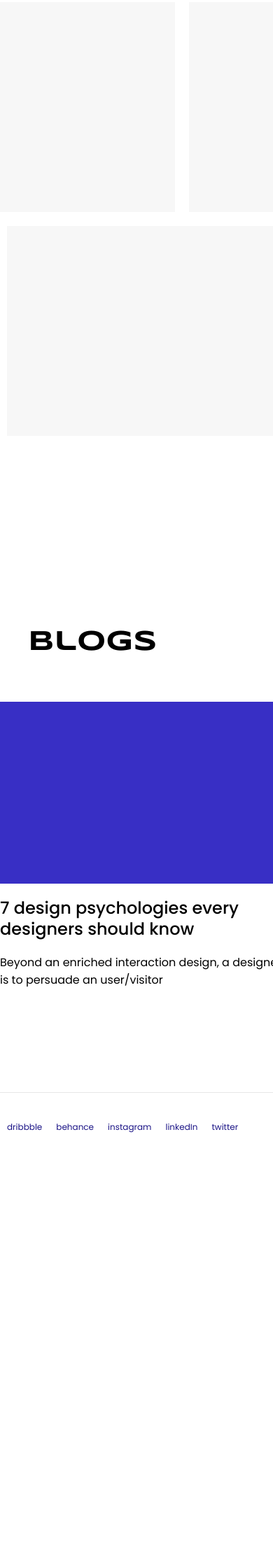
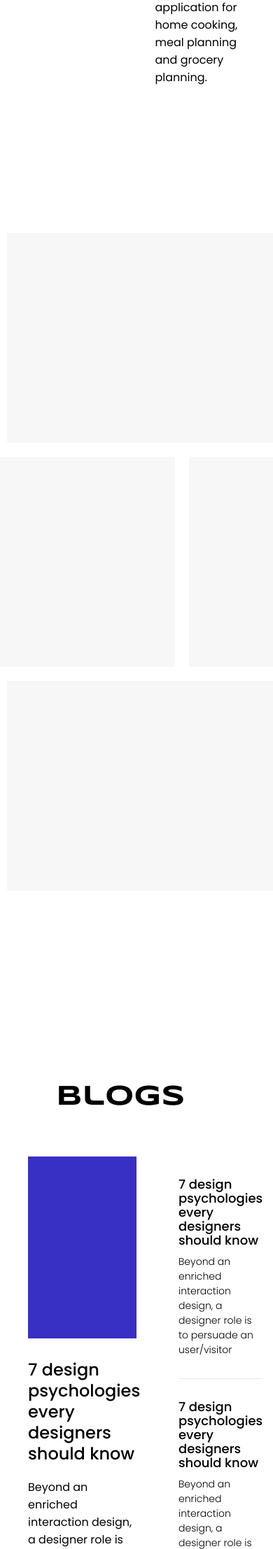
Before and after one commit to KrishnaAnandh/Kribbler.design, a PHP site: page / in a window 390 px wide; the page is wider, and only the part inside the window is pictured. Shown: the part 2717-4931 px from the top of that part at 70% size. Before the commit the page ends 4336 px from the top of that part, so only its background shows below. Run offline with PHP 8.4, Linux system fonts and the light colour scheme.

Commit message:
Added Header, Responsive Fixes

```diff
--- a/css/style.css
+++ b/css/style.css
@@ -277,10 +319,6 @@ a:hover::after{
 }
 .blogs-container{
     position: relative;
-    width: 960px;
-    left: 0;
-    right: 0;
-    margin:auto;
     padding: 100px 0;
 }
 .blogs-head{
@@ -299,6 +337,8 @@ a:hover::after{
 .blogs-right{
     width: 50%;
     margin-left: 60px;
+    display: flex;
+    flex-direction: column;
 }
 .blog-1{
     height: 100%;
@@ -336,7 +376,7 @@ a:hover::after{
 }
 
 .blog-1 .blog-title
-{ margin: 20px 0;}
+{ margin: 30px 0 20px;}
 
 .blog-2 .blog-title, .blog-3 .blog-title, .blog-4 .blog-title
 {
@@ -391,6 +427,24 @@ a:hover::after{
     background-color: #30f9dd;
     top: 120%;
     transition: all .2s ease;
+}
+
+
+
+
+.container{
+    max-width: 1440px;
+    left: 0;
+    right: 0;
+    margin:auto;
+    padding-left: 40px;
+    padding-right: 40px;
+}
+.container-full{
+    width: 100%;
+    left: 0;
+    right: 0;
+    margin:auto;
 }
 
 
--- a/index.html
+++ b/index.html
@@ -1,14 +1,21 @@
 <head>
-<link rel="stylesheet" type="text/css" href="css/style.css" />
-<!--
-    <link href="https://fonts.googleapis.com/css?family=Prompt&display=swap" rel="stylesheet">
 
-    <link href="https://fonts.googleapis.com/css?family=Rubik+Mono+One&display=swap" rel="stylesheet">
--->
+    <title>Anandhakrishnan - Digital Product Designer - Kribbler</title>
+
     <meta name="viewport" content="width=device-width, initial-scale=1, user-scalable=no">
 
     <script src="https://ajax.googleapis.com/ajax/libs/jquery/3.4.1/jquery.min.js"></script>
     <script src="js/lucid.js"></script>
+
+    <link rel="stylesheet" type="text/css" href="css/style.css" />
+
+
+    <!--<link href="https://fonts.googleapis.com/css?family=Prompt&display=swap" rel="stylesheet">
+
+    <link href="https://fonts.googleapis.com/css?family=Rubik+Mono+One&display=swap" rel="stylesheet">-->
+    <link href="https://fonts.googleapis.com/css?family=Poppins:300,400,500,600,700&display=swap" rel="stylesheet">
+    <link href="https://fonts.googleapis.com/css?family=Syncopate:700" rel="stylesheet">
+
 
     <!-- Global site tag (gtag.js) - Google Analytics -->
     <script async src="https://www.googletagmanager.com/gtag/js?id=UA-51091796-4"></script>
@@ -20,14 +27,9 @@
         gtag('config', 'UA-51091796-4');
     </script>
 
-
-    <link href="https://fonts.googleapis.com/css?family=Poppins:300,400,500,600,700&display=swap" rel="stylesheet">
-    <link href="https://fonts.googleapis.com/css?family=Syncopate:700" rel="stylesheet">
-
-
     <script>
         $(window).on('load', function() {
-//	  $(this).impulse();
+            $(this).impulse();
         });
 	</script>
 
@@ -35,48 +37,53 @@
         $(window).scroll(function (event) {
             var scroll = $(window).scrollTop();
             console.log(scroll);
+            if(scroll > 580){
+                $('.header').addClass("show");
+            }
+            else{
+                $('.header').removeClass("show");
+            }
+
             if(scroll > 580 && scroll < 3230){
                 $('body').addClass("background-black");
+                $('.header').css("background","#000");
+                $('.header-logo').css("filter", "invert(100%)");
             }
             else{
                 $('body').removeClass("background-black");
+                $('.header').css("background","#fff");
+                $('.header-logo').css("filter", "invert(0%)");
             }
 
-        });
-        $(function(){
-            var $window = $(window);
-            var scrollTime = 1.2;
-            var scrollDistance = 170;
-            $window.on("mousewheel DOMMouseScroll", function(event){
-            event.preventDefault();
-            var delta = event.originalEvent.wheelDelta/120 || -event.originalEvent.detail/3;
-            var scrollTop = $window.scrollTop();
-            var finalScroll = scrollTop - parseInt(delta*scrollDistance);
 
-            TweenMax.to($window, scrollTime, {
-                scrollTo : { y: finalScroll, autoKill:true },
-                    ease: Power1.easeOut,	//For more easing functions see https://api.greensock.com/js/com/greensock/easing/package-detail.html
-                    autoKill: true,
-                    overwrite: 5
-                });
 
-	   });
 
+            var layer_top = scroll*2;
+            var layer_middle = scroll*1.5;
+            var layer_bottom = scroll
+
+//            $('.layer-top').css("transfom","translateY(" . layer_top . ")");
+
+
+            console.log(layer_top);
         });
     </script>
+
+
 </head>
 <body>
-    <section class="header">
-    <div class="header-logo">kribbler</div>
-        <div class="heder-menu">
+    <section class="header container-full">
+    <div class="header-logo"><img src="img/kribbler-logo.svg"/></div>
+    <div class="header-menu">
         <ul>
             <li>Works</li><li>Blogs</li><li>About</li><li>Contact</li>
         </ul>
     </div>
+    <div class="header-cta"><a href="#">Contact me</a></div>
     </section>
 
     <section class="hero">
-        <div class="hero-container">
+        <div class="hero-container container">
             <div class="hero-details">
                 <div class="hero-logo"><img src="img/kribbler-logo.svg"/></div>
                 <div class="hero-name"><h1>
@@ -118,7 +125,7 @@
     </section>
 
     <section class="works">
-        <div class="works-container">
+        <div class="works-container container">
             <div class="works-head heads"><p>works</p></div>
             <div class="work work-1">
                 <div class="work-image-holder"><img src="img/foodmates-cover.png"/></div>
@@ -148,7 +155,7 @@
         </div>
     </section>
     <section class="shots">
-    <div class="shots-container">
+    <div class="shots-container container-full">
         <div class="shots-row shots-row-1">
             <div class="shots-item"></div>
             <div class="shots-item"></div>
@@ -177,7 +184,7 @@
 
 
     <section class="blogs">
-        <div class="blogs-container">
+        <div class="blogs-container container">
             <div class="blogs-head heads"><p>blogs</p></div>
             <div class="blogs-box">
                 <div class="blogs-left">
@@ -210,7 +217,7 @@
     </section>
 
 
-    <section class="footer">
+    <section class="footer container">
         <div class="socials"><a href="#">dribbble</a><a href="#">behance</a><a href="#">instagram</a><a href="#">linkedIn</a><a href="#">twitter</a></div>
         <div class="copyrights">Copyrighted</div>
 
```
Also changed, not shown: other parts of css/style.css (+69 -18 lines). Lines whose indentation alone changed are shown as unchanged.
